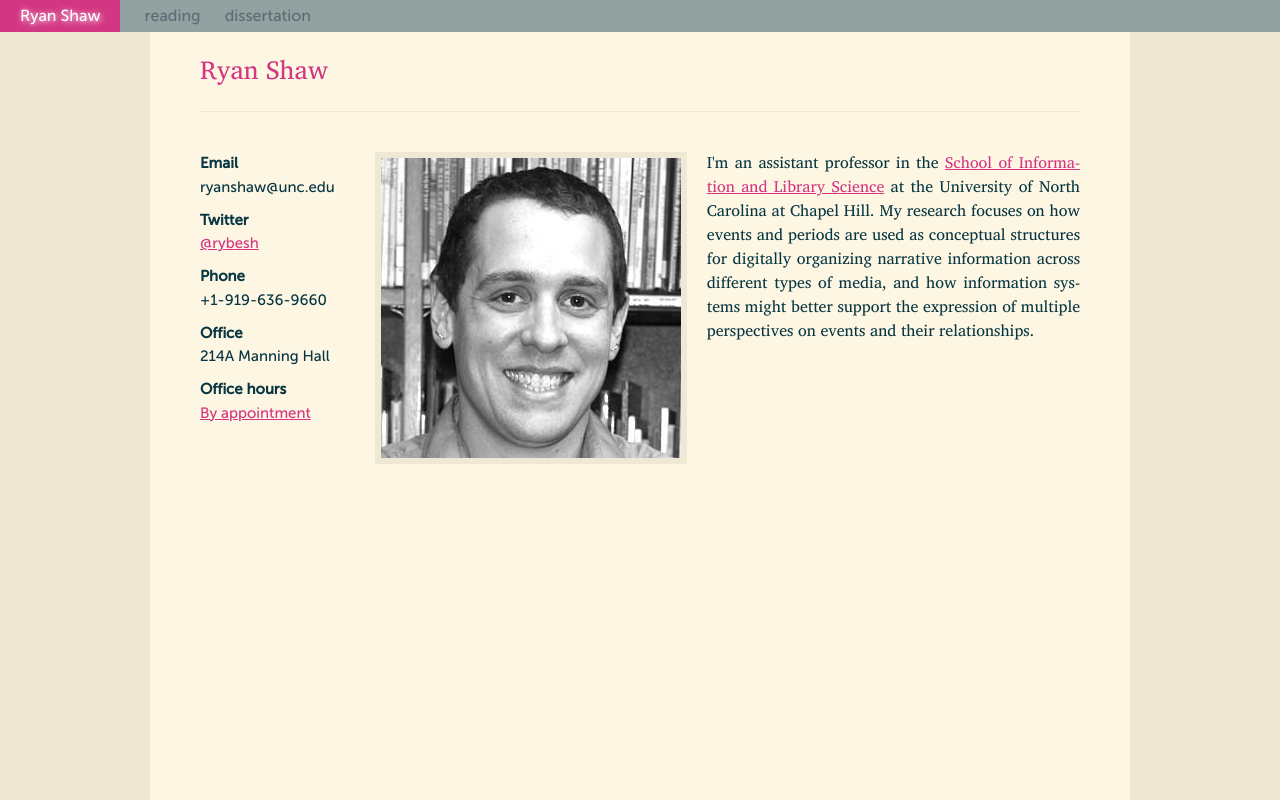
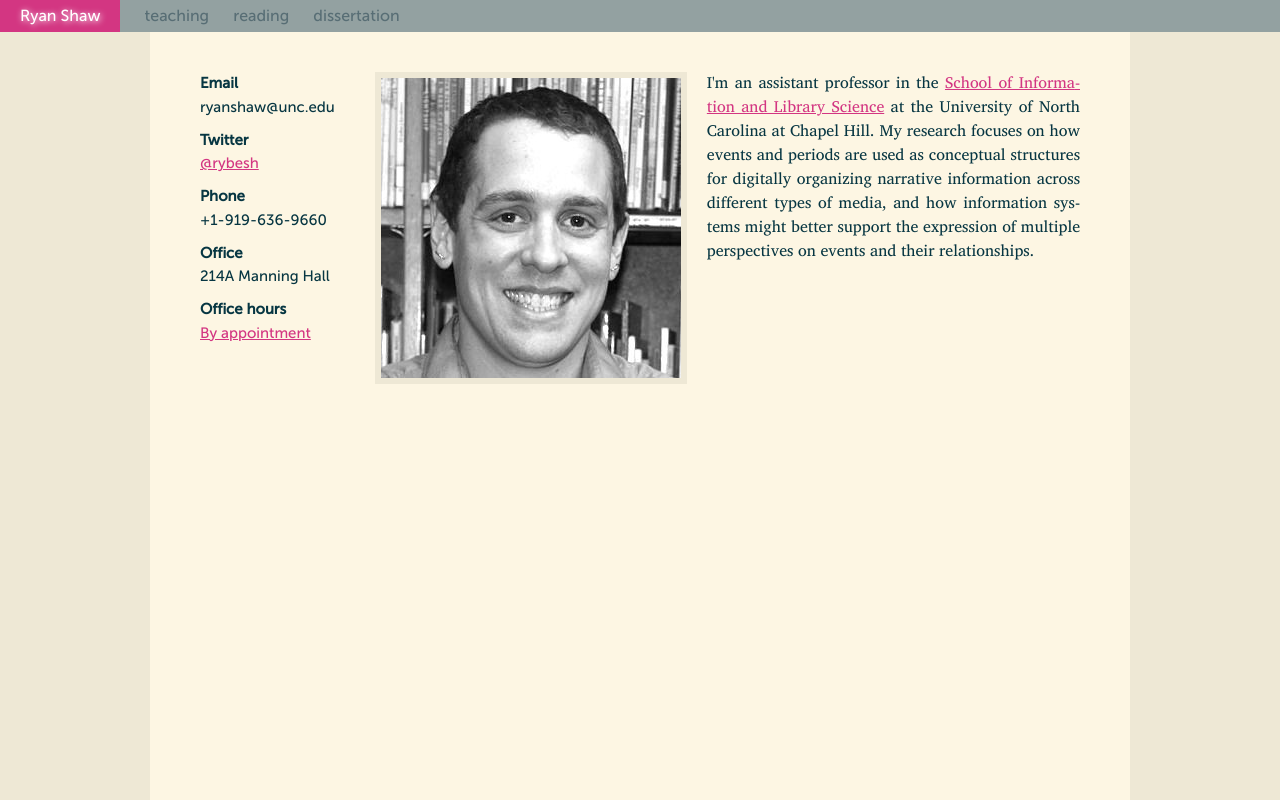
Before and after one commit to rybesh/mysite, a Django app: template mysite/templates/bio.html in a window 1280 px wide. Run offline with Django 3.2, Linux system fonts and the light colour scheme; the template is opened without the code that fills it, so the values that code supplies are empty; parts of the project's set-up code (start-up, migrations or seed data) failed here and were passed over; some libraries are stand-ins or nearby versions.

Commit message:
Add courses index, indicate active page in navbar.

```diff
--- a/media/css/style.css
+++ b/media/css/style.css
@@ -31,7 +31,7 @@ body {
 
 html { overflow-y: scroll; }
 
-a:hover, a:active { outline: none; }
+a:hover, a:active, a.active { outline: none; }
 
 ol { list-style-type: decimal; }
 
@@ -84,7 +84,7 @@ nav a {
     padding: 4px 0px 4px 20px;
 }
 
-nav a:hover {
+nav a:hover, nav a.active {
     color: #fdf6e3 !important;
     background: transparent;
 }
@@ -95,7 +95,7 @@ nav h1 a {
     padding-right: 20px;
 }
 
-nav h1 a:hover {
+nav h1 a:hover, nav h1 a.active {
     color: white !important;
     background-color: #d33682;
     text-shadow: 1px 1px 6px #fff;
@@ -171,6 +171,10 @@ img.representative {
     visibility: hidden;
 }
 
+.bio.group {
+    margin-top: 40px;
+}
+
 section {
     margin-top: 40px;
 }
@@ -215,12 +219,20 @@ ul.index-list {
     margin-left: 180px;
 }
 
+ul.courses.index-list {
+    margin-left: 60px;
+}
+
 ul.inline {
     display: inline;
 }
 
 li {
     margin-bottom: 40px;
+}
+
+li.course {
+    margin-bottom: 10px;
 }
 
 li:last-child {
--- a/mysite/courses/models.py
+++ b/mysite/courses/models.py
@@ -28,7 +28,6 @@ class Course(models.Model):
     )
     SEMESTER_CHOICES = (
         ('sp', 'Spring'),
-        ('su', 'Summer'),
         ('fa', 'Fall'),
     )
     department = models.ForeignKey('Department', related_name='courses')
@@ -42,6 +41,7 @@ class Course(models.Model):
     times = models.CharField(max_length=64)
     location = models.CharField(max_length=32)
     description = models.TextField()
+    blurb = models.TextField(blank=True)
     is_archived = models.BooleanField(default=False)
     def has_student(self, student):
         return (len(self.students.filter(id=student.id, is_active=True)) > 0)
@@ -77,6 +77,7 @@ class Course(models.Model):
             self.get_semester_display(), self.get_year_display())
     class Meta:
         unique_together = ('slug', 'semester', 'year')
+        ordering = ('-year', 'semester')
 
 class Meeting(models.Model):
     course = models.ForeignKey('Course', related_name='meetings')
--- a/mysite/courses/urls.py
+++ b/mysite/courses/urls.py
@@ -15,6 +15,8 @@ course_patterns = patterns('',
         views.dashboard, name='course_dashboard_view'),
 )
 urlpatterns = patterns('',
+    url(r'^$',
+        views.index, name='courses_index_view'),
     url(r'^(?P<slug>[a-z]+-\d+)/blog/$',
         views.blog, name='course_blog_view'),
     url(r'^(?P<slug>[a-z]+-\d+)/blog/feed/all/$',
--- a/mysite/courses/views.py
+++ b/mysite/courses/views.py
@@ -15,6 +15,12 @@ from zipfile import ZipFile, BadZipfile
 from StringIO import StringIO
 import datetime
 import csv
+
+def index(request):
+    o = {}
+    o['courses'] = Course.objects.all()
+    return render_to_response('courses.html', o,
+                              context_instance=RequestContext(request))
 
 def info(request, slug, year, semester):
     o = {}
--- /dev/null
+++ b/mysite/shared/templatetags/nav.py
@@ -0,0 +1,11 @@
+from django import template
+from django.utils.safestring import mark_safe
+
+register = template.Library()
+
+@register.simple_tag
+def navlink(request, path, display):
+    active = ''
+    if request.path == path:
+        active = ' class="active"'
+    return mark_safe('<a href="%s"%s>%s</a>' % (path, active, display))
--- a/mysite/talking/views.py
+++ b/mysite/talking/views.py
@@ -1,7 +1,9 @@
 from models import *
 from django.shortcuts import render_to_response, get_object_or_404
+from django.template import RequestContext
 
 def talk(request, slug):
     o = {}
     o['talk'] = get_object_or_404(Talk, slug=slug)
-    return render_to_response('talk.html', o)
+    return render_to_response('talk.html', o,
+                              context_instance=RequestContext(request))
--- a/mysite/templates/bio.html
+++ b/mysite/templates/bio.html
@@ -11,8 +11,7 @@
 
 {% block main %}
 <article id="main">
-  <header><h1>Ryan Shaw</h1></header>
-  <div class="group">
+  <div class="bio group">
     <dl>
       <dt>Email</dt>
       <dd>ryanshaw@unc.edu</dd>
--- a/mysite/templates/boilerplate.html
+++ b/mysite/templates/boilerplate.html
@@ -9,16 +9,18 @@
   <meta name="description" content="{% block description %}{% endblock %}"/>
   <meta name="author" content="Ryan Shaw"/>
   <meta name="viewport" content="width=device-width, initial-scale=1.0"/>
-  <link rel="stylesheet" href="/media/css/style.css?v=2"/>{% block links %}{% endblock %}
+  <link rel="stylesheet" href="/media/css/style.css?v=3"/>{% block links %}{% endblock %}
   <script src="/media/js/libs/modernizr-1.7.min.js"></script>
 </head>
 <body>
   <header>
+    {% load nav %}
     <nav>
       <ul>
-        <li><h1><a href="/">Ryan Shaw</a></h1></li>
-        <li><a href="/reading/">reading</a></li>
-        <li><a href="/dissertation/">dissertation</a></li>
+        <li><h1>{% navlink request "/" "Ryan Shaw" %}</h1></li>
+        <li>{% navlink request "/teaching/" "teaching" %}</li>
+        <li>{% navlink request "/reading/" "reading" %}</li>
+        <li>{% navlink request "/dissertation/" "dissertation" %}</li>
       </ul>
     </nav>
   </header>
--- a/mysite/urls.py
+++ b/mysite/urls.py
@@ -27,7 +27,7 @@ urlpatterns = patterns('',
 
     (r'^reading/', include('mysite.reading.urls')),
     (r'^talking/', include('mysite.talking.urls')),
-    (r'^courses/', include('mysite.courses.urls')),
+    (r'^teaching/', include('mysite.courses.urls')),
 
     url(r'^comments/post/$', 'mysite.comments.views.post_comment',
         name='comments_post_comment_view'),
```
Also changed, not shown: mysite/courses/templates/courses.html (added, +30 -0 lines), mysite/reading/views.py (+5 -2 lines), mysite/courses/migrations/0025_auto__add_field_course_blurb.py (added).
